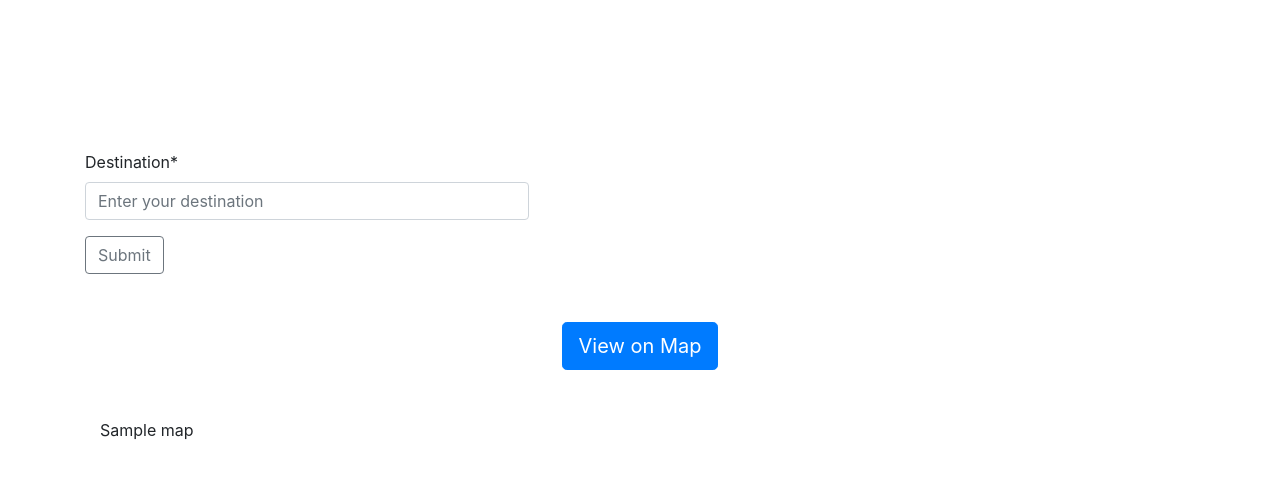
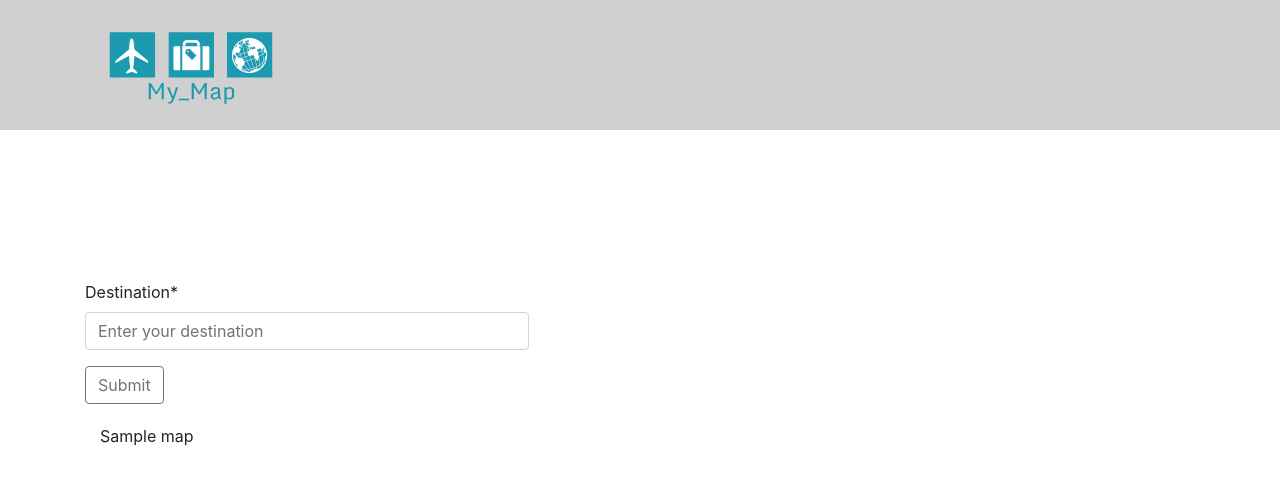
Before and after one commit to rohitrajput-42/My_Map, a Django app: template measurements/templates/index.html in a window 1280 px wide. Shown: the top 485 px of the page. Run offline with Django 3.2, Linux system fonts and the light colour scheme; the template is opened without the code that fills it: values that come from a table or form of the project are taken from there, most other values are stand-ins (such as "Sample title", 1, 10 or a date in 2020); some libraries are stand-ins or nearby versions.

Commit message:
Added Navbar(Logo)

```diff
--- a/measurements/templates/index.html
+++ b/measurements/templates/index.html
@@ -47,11 +47,6 @@
 
     </form>
 
-
-    <div class = "container text-center mt-5 mb-5">
-        <button class = "btn btn-primary btn-lg" id = "show_map"> View on Map </button>
-    </div>
-
     <div class = "container" id = "map">
         {{ map|safe }}
     </div>
@@ -62,11 +57,6 @@
 
     $(window).on('load', function(){
         $('#exampleModal').modal('show')
-        $('#map').hide()
-
-        $('#show_map').click(function(){
-            $('#map').toggle()
-        })
     })
 
 </script>
--- a/templates/base.html
+++ b/templates/base.html
@@ -12,6 +12,20 @@
   </head>
   <body>
 
+    <!-- NAVBAR -->
+    <nav class="navbar navbar-expand-lg navbar-light" style = "background: #D0D0D0;">
+
+      <div class="container">
+
+        <ul class="navbar-nav mb-2 mb-lg-0">
+          <li class="nav-item">
+            <a class="nav-link active" aria-current="page" href="#"><img href = "/" src = "{% static 'logo.png' %}" ></a>
+          </li>
+        </ul>
+      </div>
+    </nav>
+
+
     <div class = "container" style = "margin-top: 150px;">
       {% block content %}
       {% endblock %}
```
Also changed, not shown: assets/logo.png (added), db.sqlite3, static/logo.png (added).
